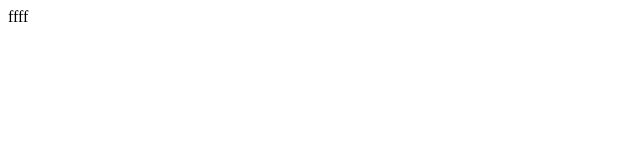
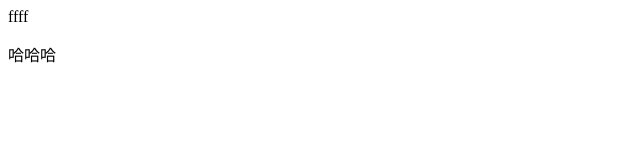
Before and after one commit to zhoutong209610/test, a plain HTML site: page index.html in a window 1280 px wide. Shown: the full height of the page, 0-640 px from the left. Drawn offline with Linux system fonts and the light colour scheme.

Commit message:
修改
增加项目

```diff
--- a/index.html
+++ b/index.html
@@ -6,5 +6,6 @@
 	</head>
 	<body>
 		ffff
+		<p>哈哈哈<P>
 	</body>
 </html>
```
